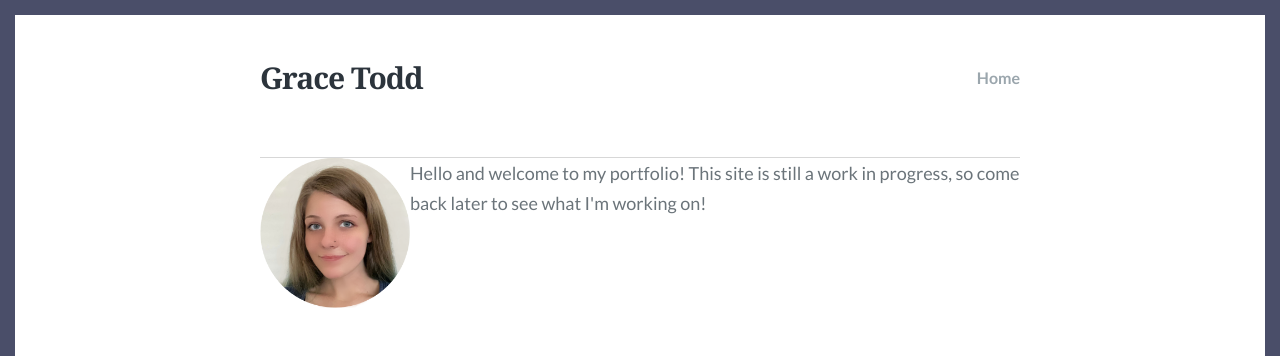
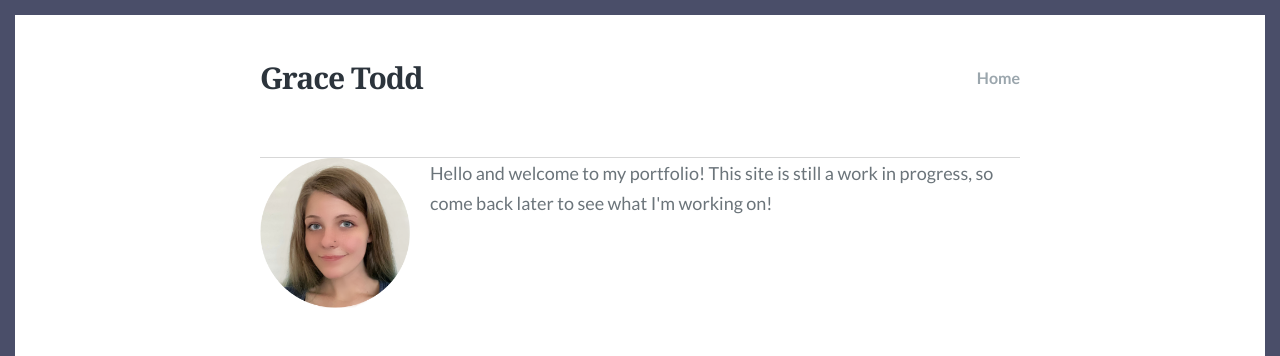
Before and after one commit to toddgr/toddgr.github.io, a Jekyll site: the page built from index.html, in a window 1280 px wide. Shown: the top 356 px of the page. Built offline with Jekyll 4.4.1, drawn with Linux system fonts in a browser that asks for light colours; some web fonts are replaced; the list of posts is cut into pages by our own code.

Commit message:
add margin between ehader image and text

```diff
--- a/_sass/_site-header.scss
+++ b/_sass/_site-header.scss
@@ -94,6 +94,7 @@
 
 .site-description-wrapper img {
   width:150px;
+  margin-right: 20px; /* Add space between image and text */
 }
 
 .description-text {
```
